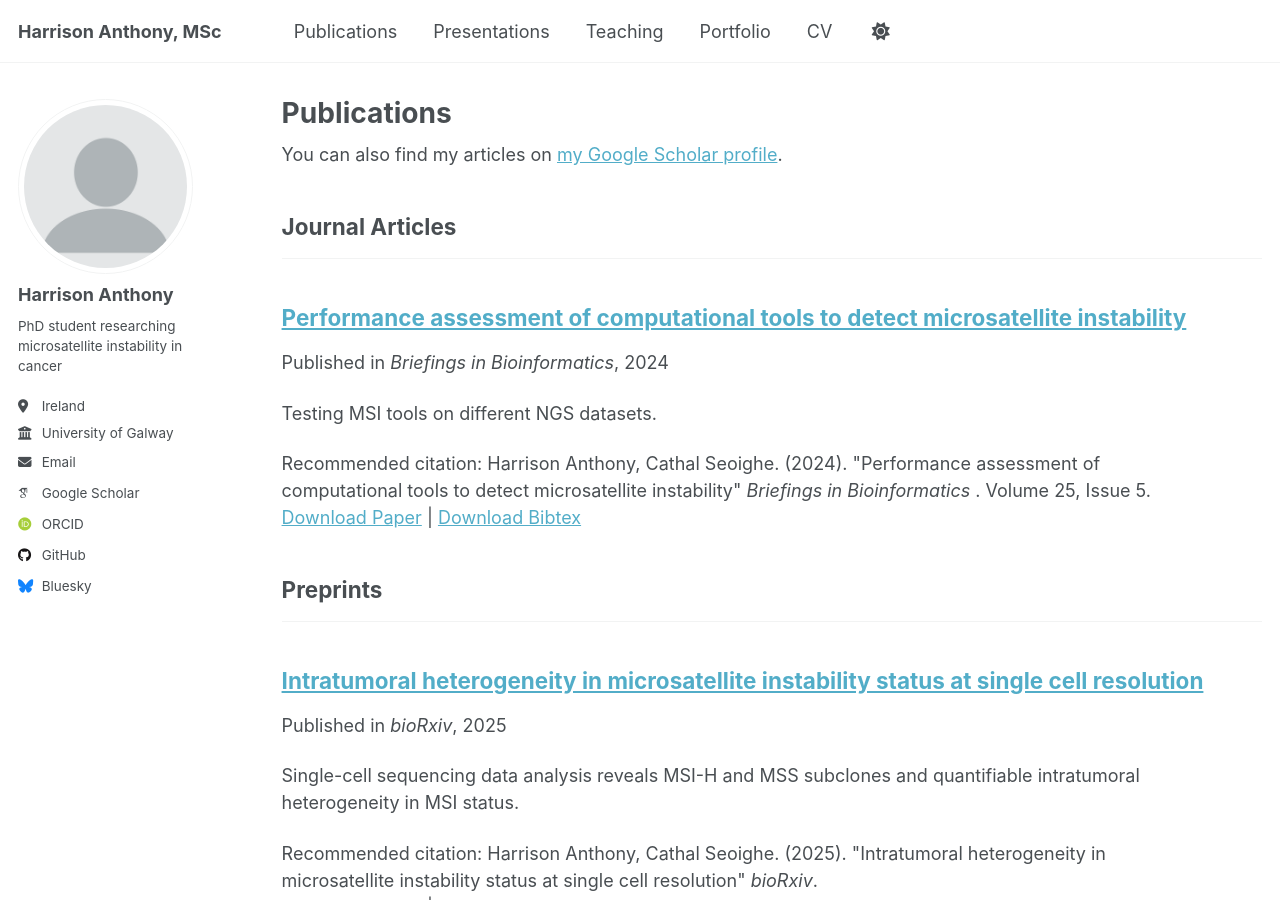
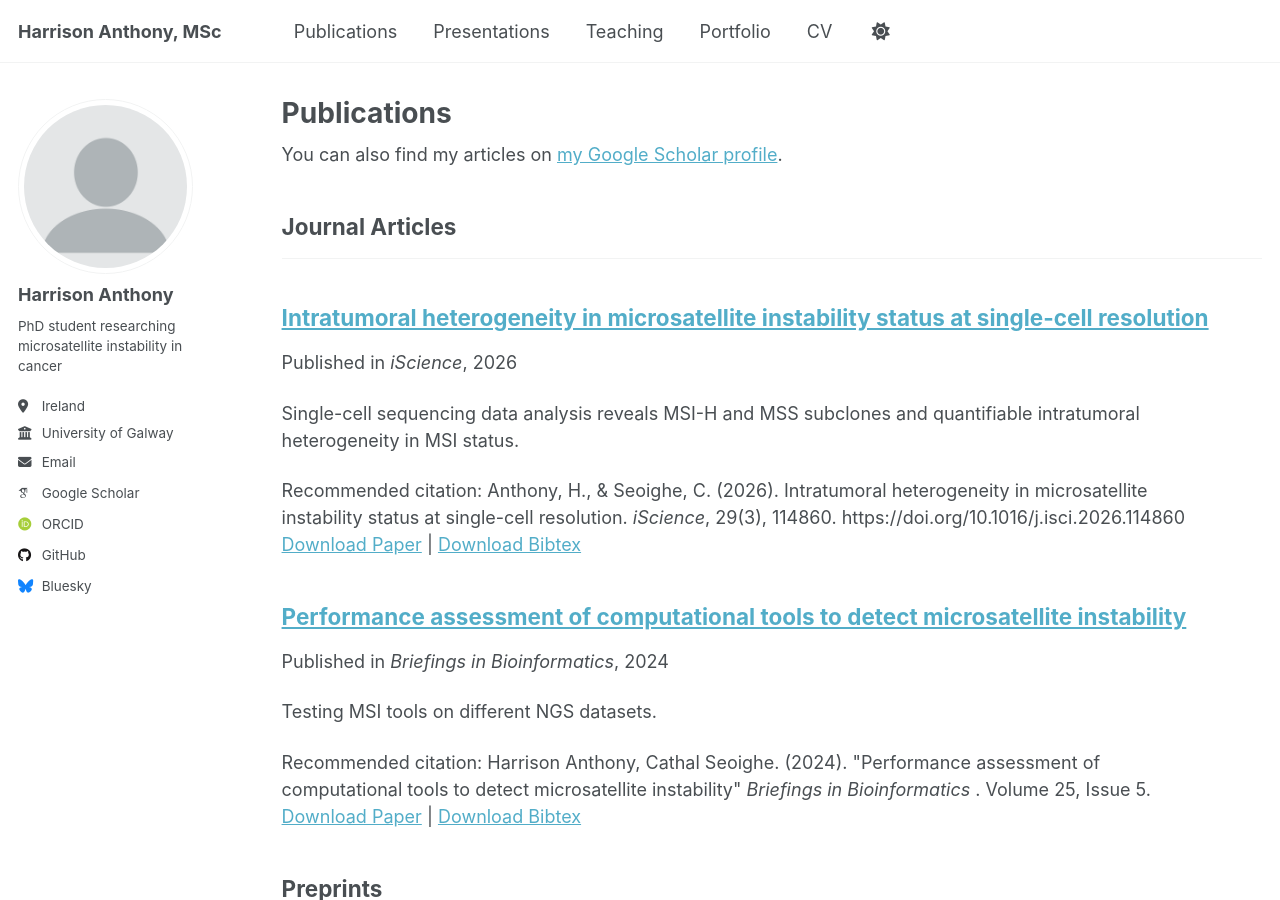
Before and after one commit to harrison-anth/harrison-anth.github.io, a Jekyll site: the page built from _pages/publications.html, in a window 1280 px wide and 900 px high. Built offline with Jekyll 4.4.1, drawn with Linux system fonts in a browser that asks for light colours; some web fonts are replaced.

Commit message:
adding new pub

```diff
--- /dev/null
+++ b/_publications/ith_msi_iscience.md
@@ -0,0 +1,23 @@
+---
+title: "Intratumoral heterogeneity in microsatellite instability status at single-cell resolution"
+collection: publications
+category: manuscripts
+permalink: /publication/msi_ith
+excerpt: 'Single-cell sequencing data analysis reveals MSI-H and MSS subclones and quantifiable intratumoral heterogeneity in MSI status.'
+date: 2026-03-20
+venue: 'iScience'
+paperurl: 'http://harrison-anth.github.io/files/iscience_anthony_et_al_2026.pdf'
+bibtexurl: 'http://harrison-anth.github.io/files/ith_iscience.bibtex'
+citation: 'Anthony, H., & Seoighe, C. (2026). Intratumoral heterogeneity in microsatellite instability status at single-cell resolution.
+<i>iScience</i>, 29(3), 114860. https://doi.org/10.1016/j.isci.2026.114860'
+---
+In this article, we identified MSI at the single-cell level. This was done by
+creating a novel computational pipeline that makes use of machine learning tools known
+to work with single-cell RNA sequencing data. From there we developed methods to
+quanitfy intratumoral heterogeneity in MSI status with statistical tests and by inferring
+subclonality. Our most notable result is that intratumoral heterogeneity in MSI status is
+more common than previously thought and most individuals in the study had both MSI-H and
+MSS subclones regardless of established IHC/PCR status. This has the potential to be
+largely impactful in the field because intratumoral heterogeneity is known to complicate
+biomarker interpretation and contributes to primary treatment resistance, both of which are
+known issues surrounding the implementation of MSI as a clinical biomarker.
--- /dev/null
+++ b/files/ith_iscience.bib
@@ -0,0 +1,17 @@
+@article{Anthony2026,
+abstract = {Summary Intratumoral heterogeneity complicates the interpretation of single-test biomarkers. Microsatellite instability (MSI) is one such biomarker, which is used to guide immune checkpoint inhibitor treatment by classifying samples as having high microsatellite instability (MSI-H) or as microsatellite stable (MSS). However, it is unknown whether MSI itself is a heterogeneous phenomenon. To test this, we curated data from several single-cell RNA sequencing studies with clinical MSI status and developed a computational pipeline that quantifies intratumoral heterogeneity in MSI. Out of 49 individuals, 15 showed evidence of divergence in MSI status between clusters of cancer cells, and most had distinct MSI-H and MSS subclones. These results question the use of MSI as a binary biomarker, and we hypothesize that accounting for heterogeneity could improve its use as a predictive biomarker. Further studies are required to determine the frequency of MSI heterogeneity at the population level and whether it can have clinical implications.},
+author = {Anthony, Harrison and Seoighe, Cathal},
+doi = {10.1016/j.isci.2026.114860},
+file = {:C$\backslash$:/Users/Harrison Anthony/AppData/Local/Mendeley Ltd./Mendeley Desktop/Downloaded/Anthony, Correspondence, Seoighe - 2026 - Intratumoral heterogeneity in microsatellite instability status at single-cell resolution(2).pdf:pdf},
+issn = {25890042},
+journal = {iScience},
+keywords = {Cancer,Cell biology,Genetics},
+month = {mar},
+number = {3},
+pages = {114860},
+publisher = {Elsevier},
+title = {{Intratumoral heterogeneity in microsatellite instability status at single-cell resolution}},
+url = {https://www.cell.com/action/showFullText?pii=S258900422600235X https://www.cell.com/action/showAbstract?pii=S258900422600235X https://www.cell.com/iscience/abstract/S2589-0042(26)00235-X},
+volume = {29},
+year = {2026}
+}
```
Also changed, not shown: _pages/cv.md (+1 -1 lines), 1 other file.
